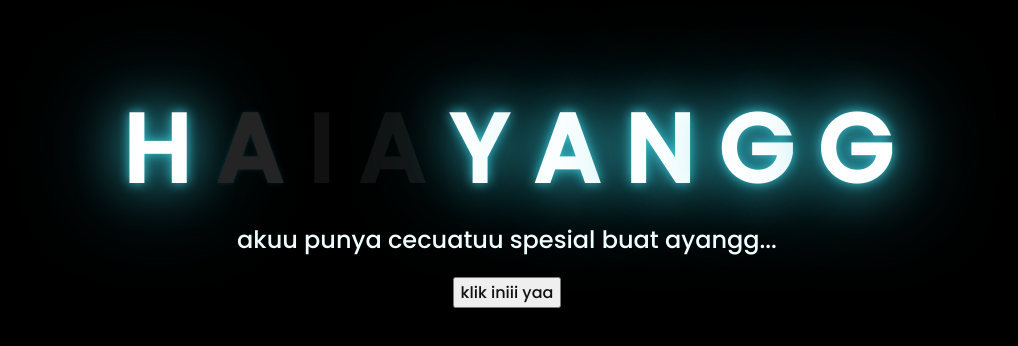
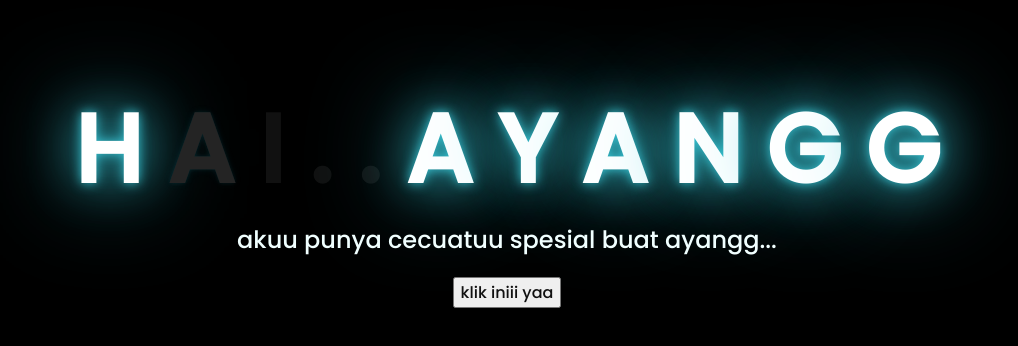
Before and after one commit to kebabresing/LOVE-V2, a plain HTML site: page index.html in a window 1280 px wide. Shown: the part 216-562 px from the top of the page, without its empty margins (141-1159 px from the left). Drawn offline with Linux system fonts and the light colour scheme.

Commit message:
Update index.html

```diff
--- a/index.html
+++ b/index.html
@@ -14,7 +14,8 @@
         <span>H</span>
         <span>A</span>
         <span>I</span>
-        <span> </span>
+        <span>.</span>
+        <span>.</span>
         <span>A</span>
         <span>Y</span>
         <span>A</span>
```
